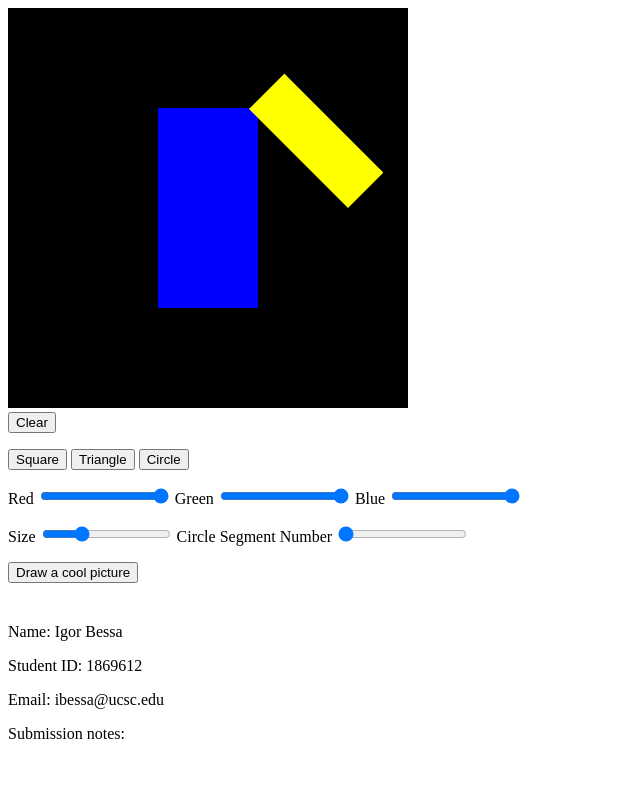
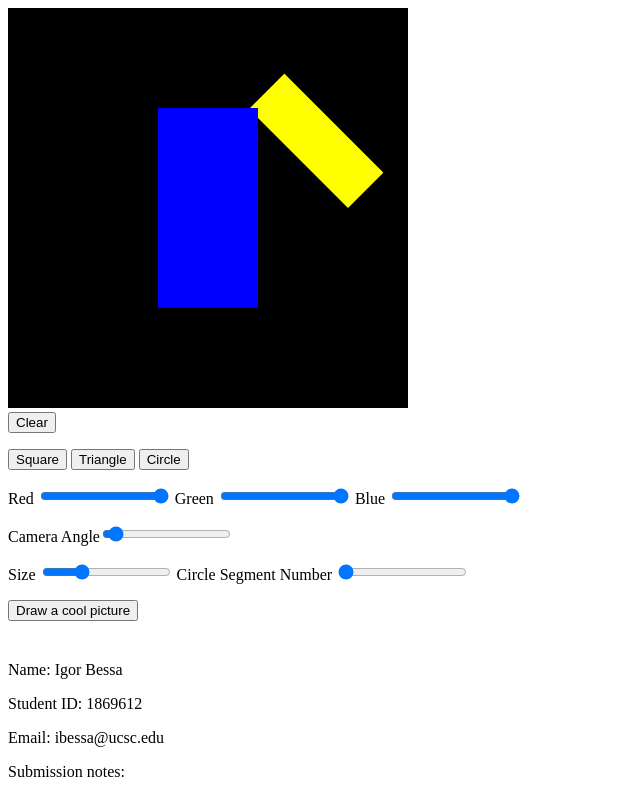
Before and after one commit to eeg0re/Asg2, a plain HTML site: page index.html in a window 1280 px wide. Shown: the whole page, without its empty margins (0-640 px from the left). Drawn offline with Linux system fonts and the light colour scheme.

Commit message:
Added rotation to drawing

```diff
--- a/index.html
+++ b/index.html
@@ -21,6 +21,9 @@
         Green <input type="range" min="0" max="100" value="100" class="slider" id="greenSlider">
         Blue <input type="range" min="0" max="100" value="100" class="slider" id="blueSlider">
         <p></p>
+        <p>
+          Camera Angle<input type="range" min="0" max="90" value="5" class="slider" id="angleSlider">
+        </p>
         Size <input type="range" min="5" max="40" value="15" class="slider" id="sizeSlider">
         Circle Segment Number <input type="range" min="8" max="25" value="8" class="slider" id="circleSegmentSlider">
         <p></p>
--- a/src/BlockyAnimal.js
+++ b/src/BlockyAnimal.js
@@ -3,8 +3,9 @@
 var VSHADER_SOURCE = `
   attribute vec4 a_Position;
   uniform mat4 u_ModelMatrix;
+  uniform mat4 u_GlobalRotateMatrix;
   void main() {
-    gl_Position = u_ModelMatrix * a_Position;
+    gl_Position = u_GlobalRotateMatrix * u_ModelMatrix * a_Position;
   }`;
 
 // Fragment shader program
@@ -21,16 +22,20 @@ const CIRCLE = 2;
 
 let canvas;
 let gl;
+
+// shader variables used to pass JS info to WebGL
 let a_Position;
 let u_FragColor;
 let u_Size;
 let u_ModelMatrix;
+let u_GlobalRotateMatrix;
 
 // UI variables
 let g_selectedSize = 10;
 let g_selectedType = POINT;
 let g_selectedColor = [1.0, 1.0, 1.0, 1.0];
 let g_selectedSegments = 10;
+let g_globalAngle = 0.0;
 
 function setupWebGL() {
     // Retrieve <canvas> element
@@ -42,6 +47,9 @@ function setupWebGL() {
         console.log("Failed to get the rendering context for WebGL");
         return;
     }
+
+    // enable depth test
+    gl.enable(gl.DEPTH_TEST);
 
     colorCanvas = document.getElementById("colorCanvas");
     colorgl = colorCanvas.getContext("webgl", { preserveDrawingBuffer: true });
@@ -77,11 +85,20 @@ function connectVariablesToGLSL() {
         console.log("Failed to get the storage location of u_ModelMatrix");
         return;
     }
+
+    u_GlobalRotateMatrix = gl.getUniformLocation(gl.program, "u_GlobalRotateMatrix");
+    if(!u_GlobalRotateMatrix){
+        console.log("Failed to get the storage location of u_GlobalRotateMatrix");
+        return;
+    }
+
+    let identityM = new Matrix4();
+    gl.uniformMatrix4fv(u_ModelMatrix, false, identityM.elements);
 }
 
 function renderAllShapes() {
     // Clear <canvas>
-    gl.clear(gl.COLOR_BUFFER_BIT);
+    gl.clear(gl.COLOR_BUFFER_BIT | gl.DEPTH_BUFFER_BIT);
 
     // -------- shapes list ----------------
     // commented out temporarily -----------
@@ -91,7 +108,11 @@ function renderAllShapes() {
     // }
     // -------------------------------------
 
-    drawTriangle3D([-1.0,0.0,0.0, -0.5, -1.0, 0.0, 0.0, 0.0, 0.0]);
+    //drawTriangle3D([-1.0,0.0,0.0, -0.5, -1.0, 0.0, 0.0, 0.0, 0.0]);
+
+    // pass the matrix to rotate the shape
+    let globalRotMat = new Matrix4().rotate(g_globalAngle, 0, 1, 0);
+    gl.uniformMatrix4fv(u_GlobalRotateMatrix, false, globalRotMat.elements);
 
     let body = new Cube();
     body.color = [0.0, 0.0, 1.0, 1.0];
@@ -224,6 +245,7 @@ function setupHTMLElements(){
     document.getElementById("blueSlider").addEventListener("mouseup", function () { g_selectedColor[2] = this.value / 100; updateColor(); } );
     document.getElementById("sizeSlider").addEventListener("mouseup", function () { g_selectedSize = this.value } );
     document.getElementById("circleSegmentSlider").addEventListener("mouseup", function () { g_selectedSegments = this.value} );
+    document.getElementById("angleSlider").addEventListener("mouseup", function () { g_globalAngle = this.value; renderAllShapes(); } );
 
     // buttons
     document.getElementById("clear").onclick = function () { g_shapesList = []; renderAllShapes(); };
@@ -254,7 +276,7 @@ function main() {
     gl.clearColor(0.0, 0.0, 0.0, 1.0);
 
     // Clear <canvas>
-    gl.clear(gl.COLOR_BUFFER_BIT);
+    gl.clear(gl.COLOR_BUFFER_BIT | gl.DEPTH_BUFFER_BIT);
 
     renderAllShapes();
 }
```
